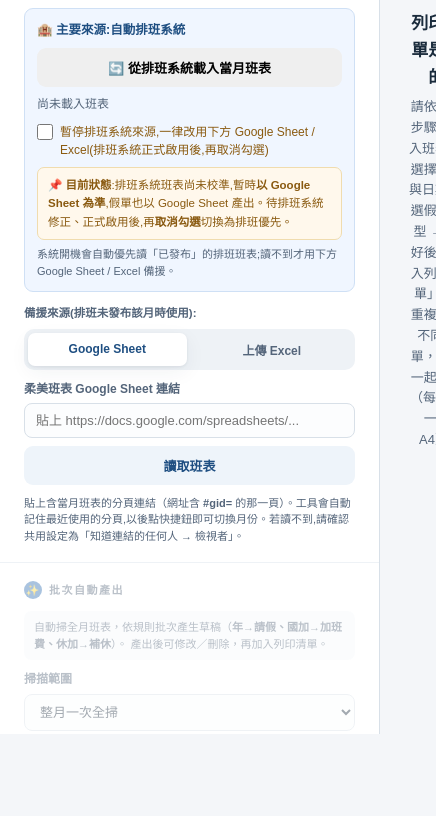
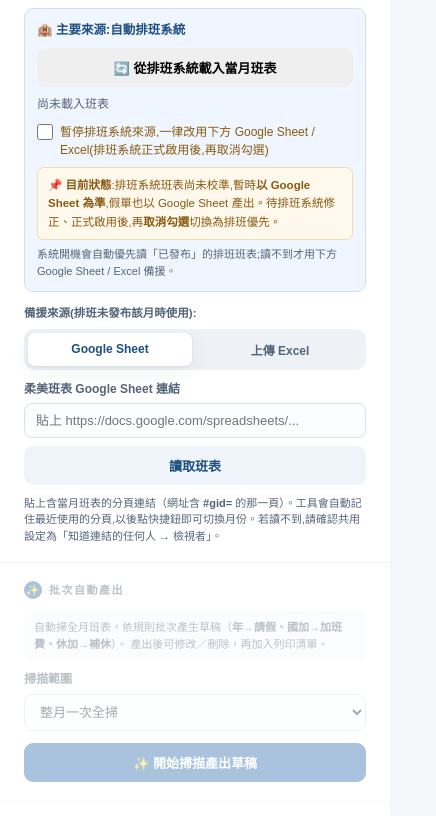
Before and after one commit to RoumeiH/roumei-leave-form, a website: page index.html in a window 390 px wide. Shown: the part 110-926 px from the top of the page, 436 px wide, since content can reach past the window. Before the commit the page ends 844 px from the top, so only its background shows below. Drawn offline with Linux system fonts and the light colour scheme; no server answers.

Commit message:
Add files via upload

```diff
--- a/index.html
+++ b/index.html
@@ -27,6 +27,13 @@
     padding:0;overflow-y:auto;height:100vh;position:sticky;top:0;
   }
   .stage{padding:32px 28px;overflow-y:auto;height:100vh}
+
+  /* 手機:改成上下堆疊,不要硬擠兩欄 */
+  @media(max-width:860px){
+    .app{display:block}
+    .panel{position:static;width:100%;height:auto;border-right:none;border-bottom:1px solid var(--line)}
+    .stage{height:auto;overflow:visible;padding:20px 14px}
+  }
 
   .brand{
     padding:22px 24px 18px;border-bottom:1px solid var(--line);
```
